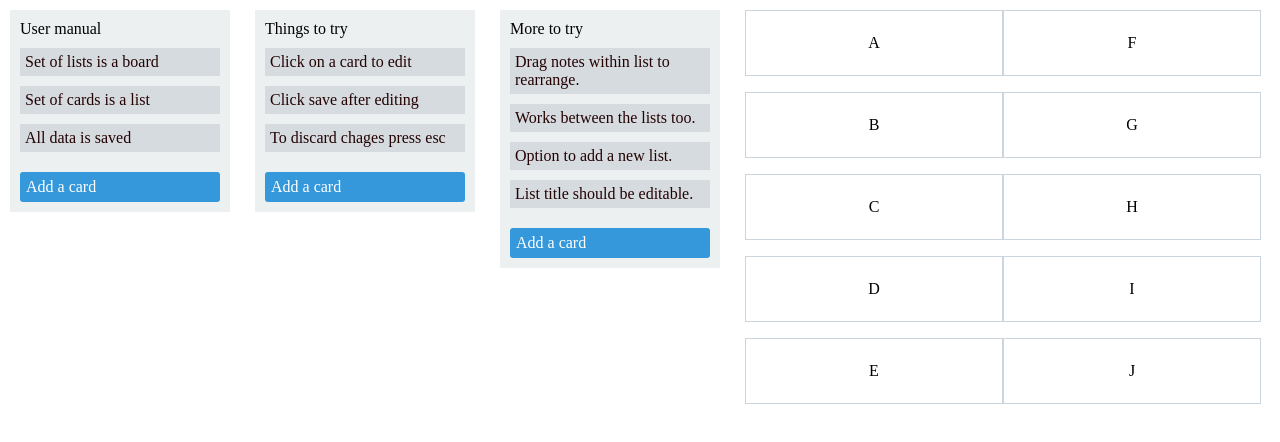
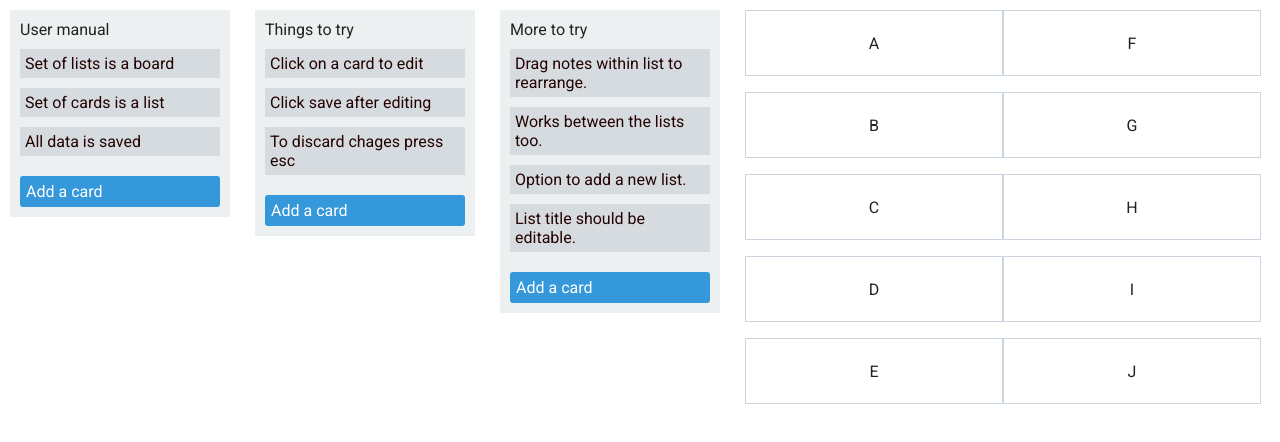
Before and after one commit to itzvinoth/notlify, a Vue app in the folder notlify-front/: page / in a window 1280 px wide. Shown: the top 442 px of the page. Built offline with nearby package versions, Linux system fonts and the light colour scheme.

Commit message:
font family roboto adding

```diff
--- a/notlify-front/index.html
+++ b/notlify-front/index.html
@@ -5,6 +5,9 @@
     <link rel="icon" href="/favicon.ico" />
     <meta name="viewport" content="width=device-width, initial-scale=1.0" />
     <title>Vite App</title>
+	<link rel="preconnect" href="https://fonts.googleapis.com">
+	<link rel="preconnect" href="https://fonts.gstatic.com" crossorigin>
+	<link href="https://fonts.googleapis.com/css2?family=Roboto:wght@300;400;500&display=swap" rel="stylesheet">
   </head>
   <body>
 	<div id="app"></div>
--- a/notlify-front/src/assets/kanban.scss
+++ b/notlify-front/src/assets/kanban.scss
@@ -8,9 +8,9 @@
 .kb__column {
 	// flex: 1;
 	position: relative;
-	width: 225px;
+	width: 245px;
 	background-color: #efefef;
-	margin-right: 25px;
+	margin-right: 15px;
 	padding: 10px;
 	min-height: 10px;
 	border-radius: 3px;
--- a/notlify-front/src/assets/style.scss
+++ b/notlify-front/src/assets/style.scss
@@ -2,6 +2,8 @@
 	margin: 0 auto;
 	padding: 2px;
 	font-weight: normal;
+	font-family: 'Roboto', sans-serif;
+	color: #222;
 }
 
 header {
```
